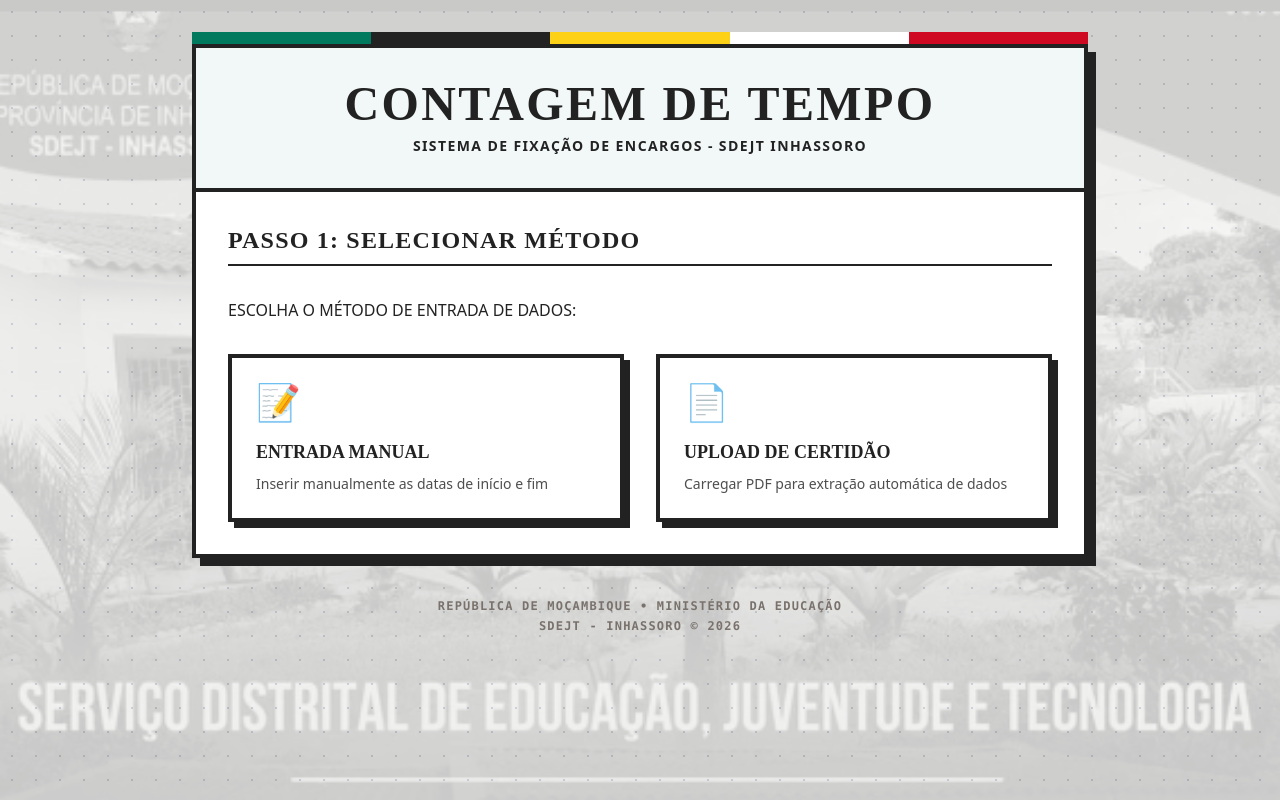
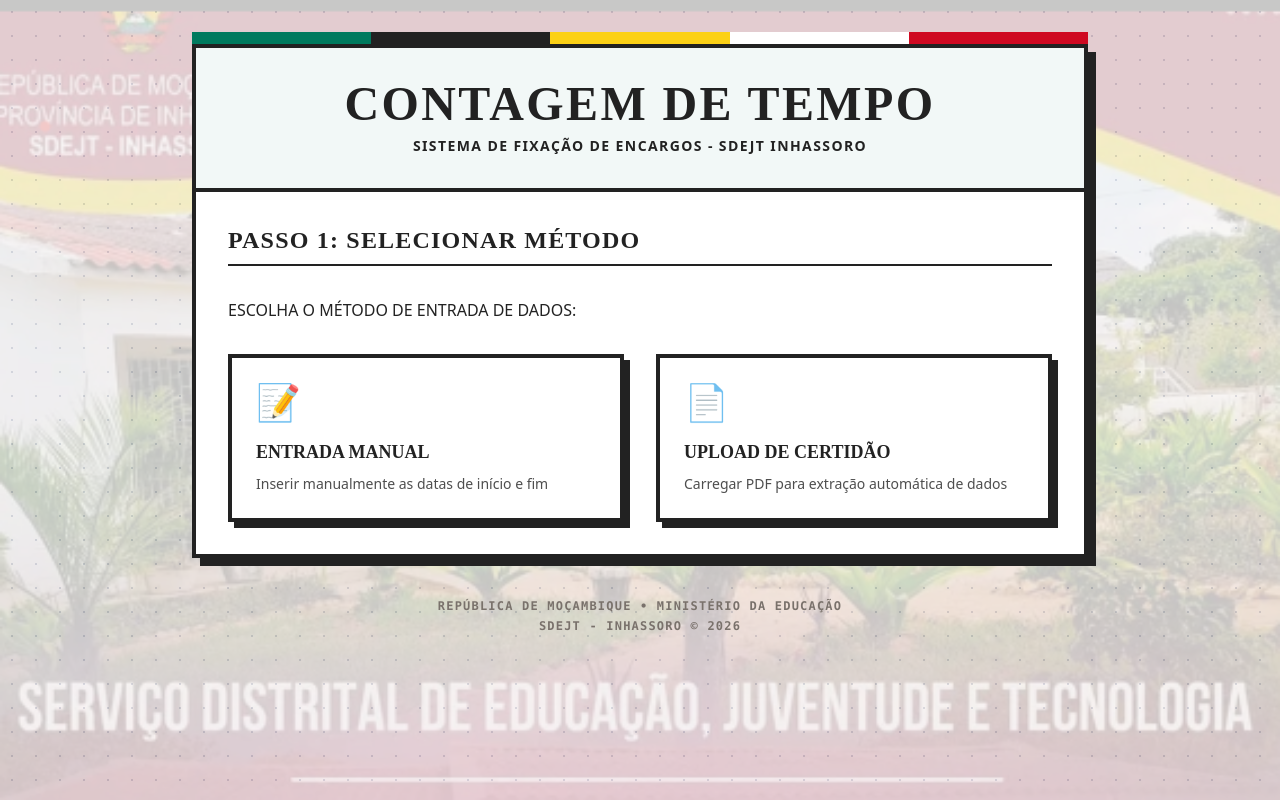
Before and after one commit to Nzualo/contagem-de-Tempo, a Next.js app: page / in a window 1280 px wide. Built offline with nearby package versions, Linux system fonts and the light colour scheme.

Commit message:
fix: restaurar cores originais do fundo institucional

```diff
--- a/app/components/ContagemTempoApp.tsx
+++ b/app/components/ContagemTempoApp.tsx
@@ -265,9 +265,9 @@ export default function ContagemTempoApp() {
 
   return (
     <div className="min-h-screen bg-stone-100 p-4 sm:p-6 lg:p-8 font-sans relative overflow-x-hidden" style={{ backgroundImage: "radial-gradient(#d1d5db 1px, transparent 1px)", backgroundSize: "24px 24px" }}>
-      {/* BACKGROUND INSTITUCIONAL (Marca de Água) */}
+      {/* BACKGROUND INSTITUCIONAL (Original Colors) */}
       <div
-        className="fixed inset-0 z-0 opacity-20 pointer-events-none bg-center bg-cover grayscale mix-blend-multiply transition-opacity duration-1000"
+        className="fixed inset-0 z-0 opacity-20 pointer-events-none bg-center bg-cover transition-opacity duration-1000"
         style={{ backgroundImage: "url('/instituicao.png')" }}
       ></div>
 
```
